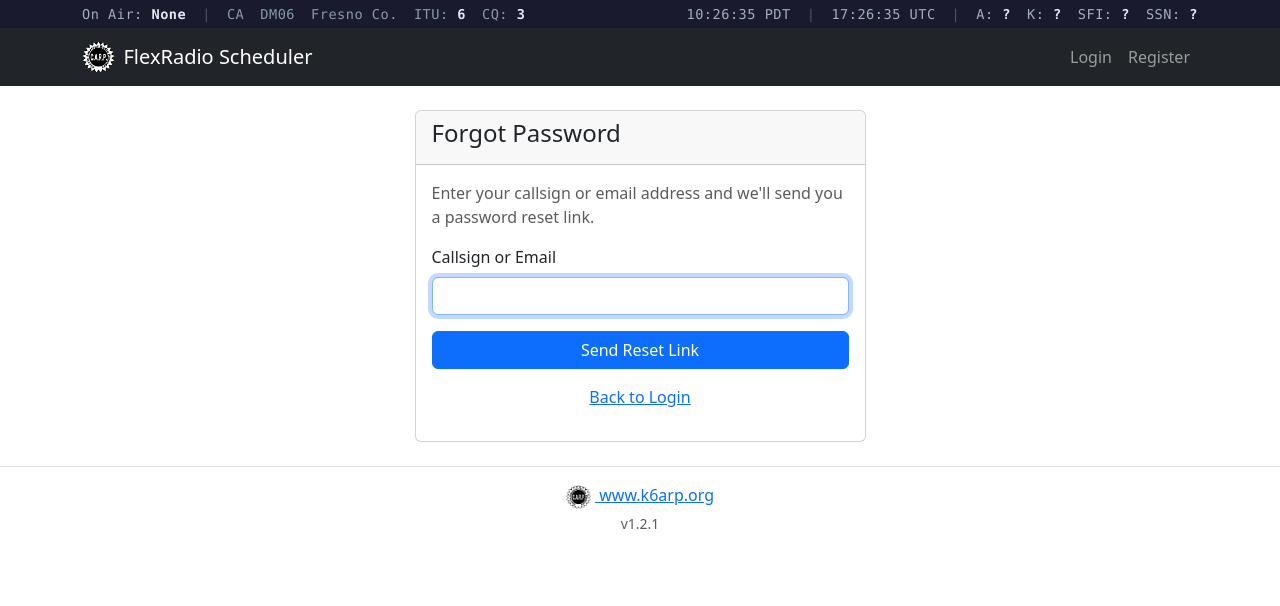
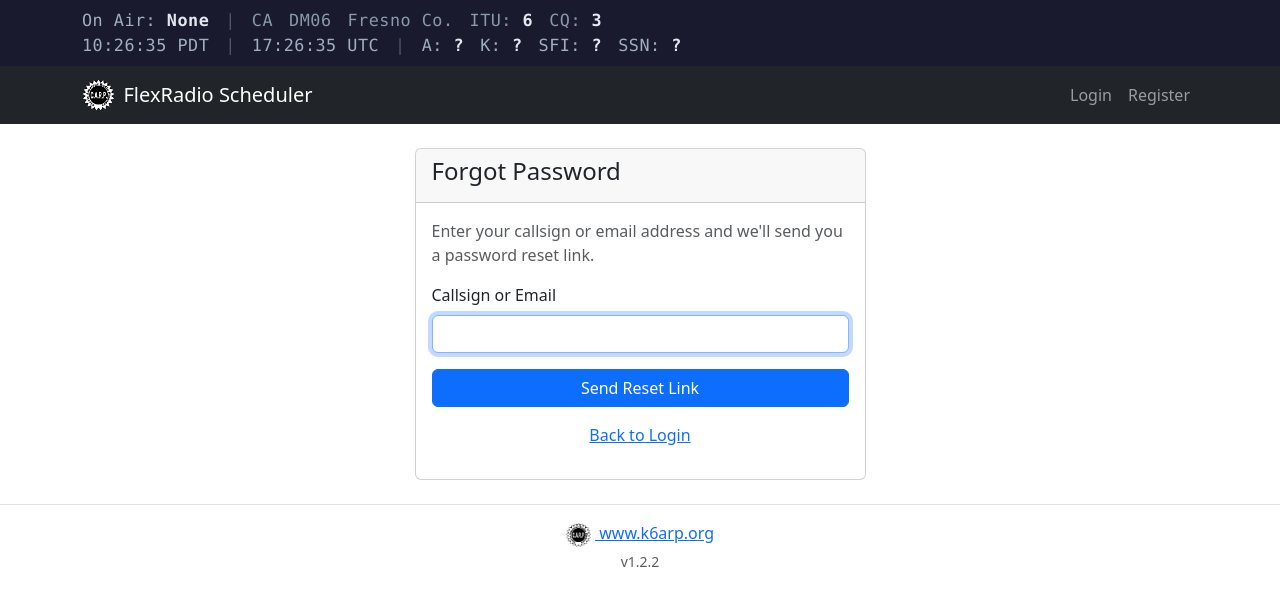
Before and after one commit to Praxeis/FlexRadio-Scheduler, a Flask app: page /forgot_password in a window 1280 px wide. Shown: the top 606 px of the page. Run offline with Flask 3, Linux system fonts and the light colour scheme; data comes from the database, SQL or seed files in the repository; data that the repository does not hold is empty.

Commit message:
Increase solar bar font size and padding
Bump to v1.2.2.

Co-Authored-By: Claude Opus 4.6 (1M context) <noreply@anthropic.com>

```diff
--- a/app.py
+++ b/app.py
@@ -29,7 +29,7 @@ from flask_login import LoginManager, login_user, logout_user, login_required, c
 from models import db, User, Booking, BlockedSlot, RadioConfig
 from radio_monitor import RadioMonitor
 
-APP_VERSION = '1.2.1'
+APP_VERSION = '1.2.2'
 MAX_SLOTS_PER_DAY = 2
 
 app = Flask(__name__)
--- a/static/style.css
+++ b/static/style.css
@@ -3,8 +3,8 @@
     background-color: #1a1a2e;
     color: #c0c0c0;
     font-family: 'Consolas', 'Courier New', monospace;
-    font-size: 0.85rem;
-    padding: 4px 0;
+    font-size: 1.05rem;
+    padding: 8px 0;
     letter-spacing: 0.5px;
 }
 
```
